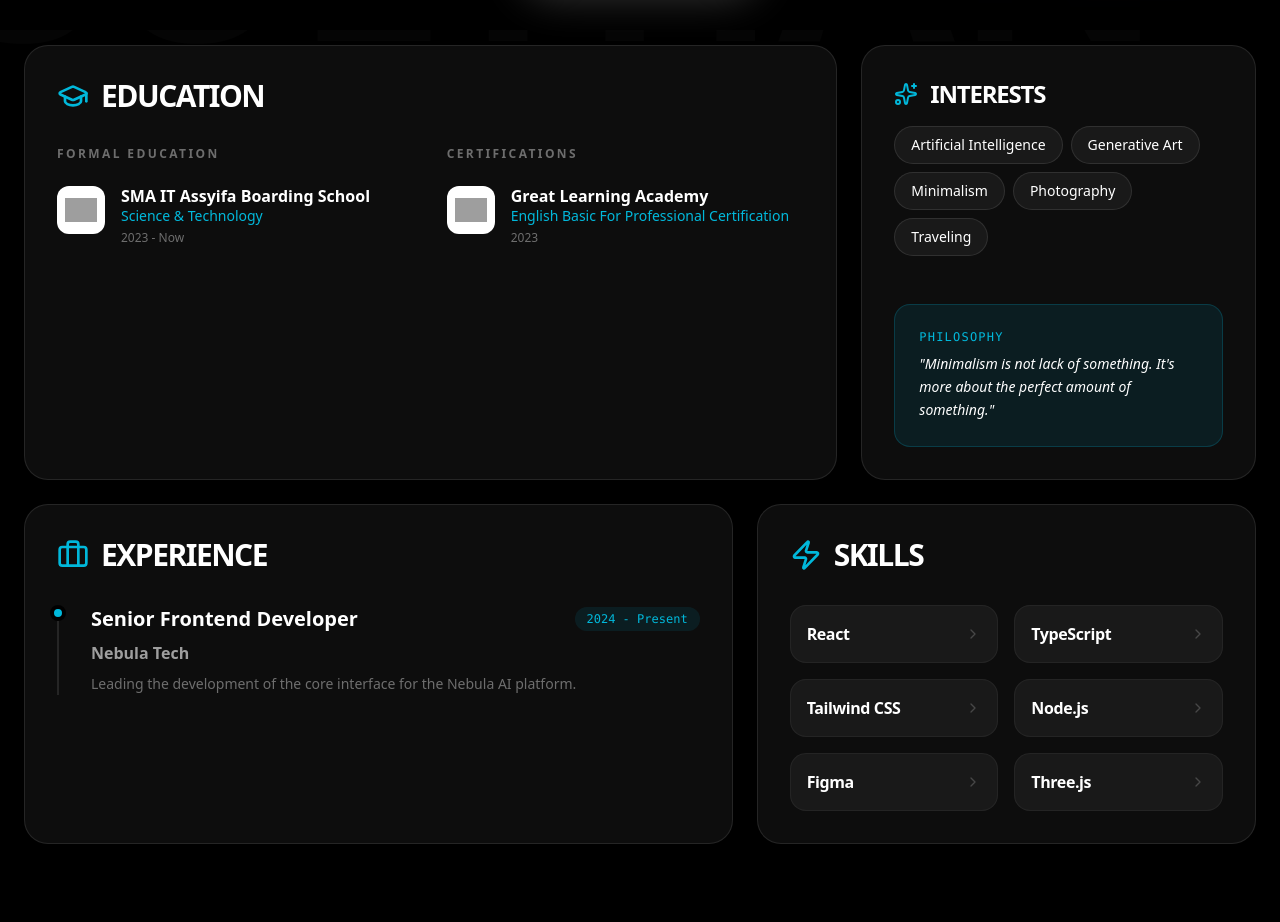
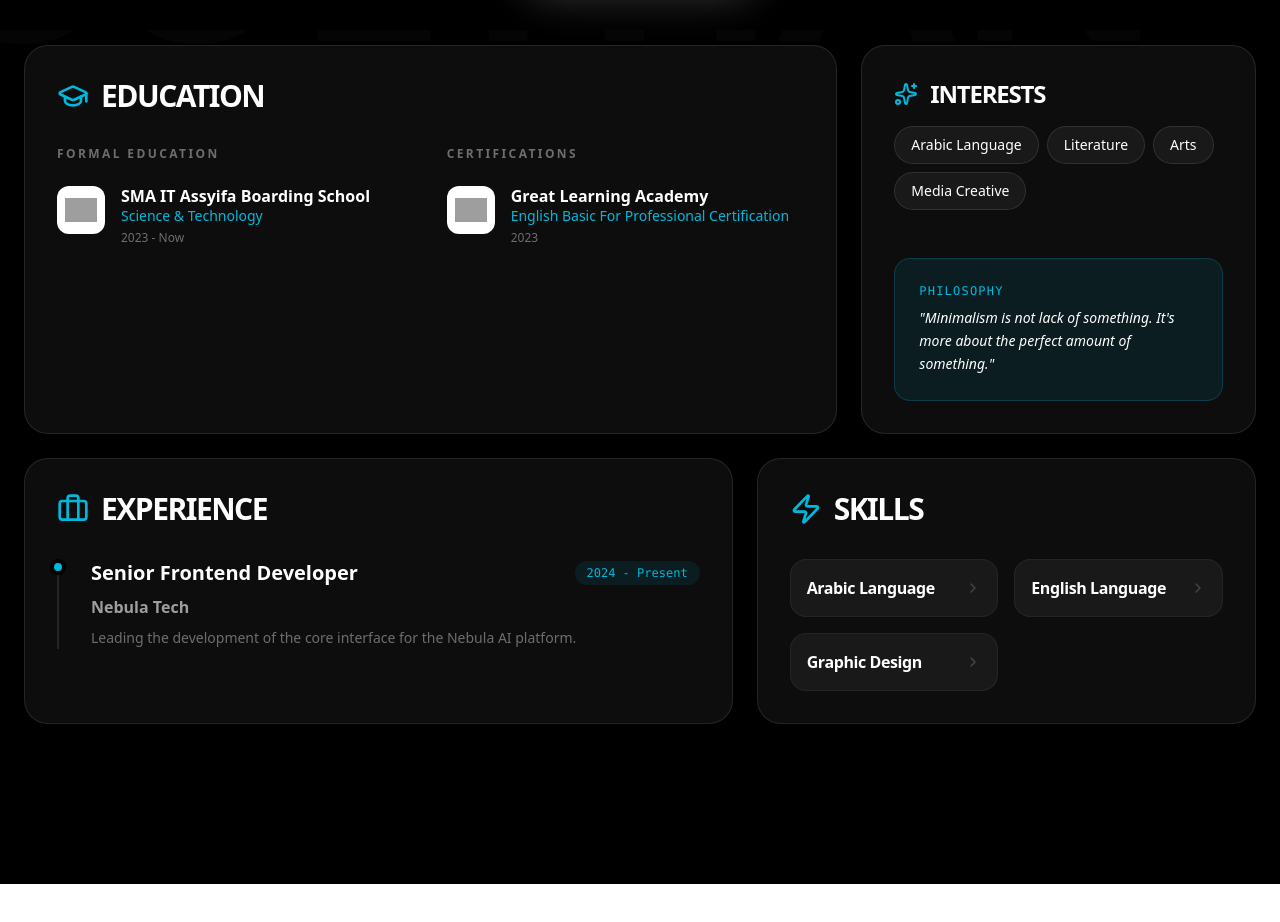
Before and after one commit to SULFAT19/Sulthan-Fathir-Porto, a React (Vite) app: page / in a window 1280 px wide. Shown: the part 770-1692 px from the top of the page. After the commit the page ends 1654 px from the top, so only its background shows below. Built offline with nearby package versions, Linux system fonts and the light colour scheme; grey boxes are pictures that could not be loaded.

Commit message:
Update data.ts

```diff
--- a/src/data.ts
+++ b/src/data.ts
@@ -89,8 +89,8 @@ export const portfolioData: Record<Language, PortfolioData> = {
         }
       ]
     },
-    interests: ["Artificial Intelligence", "Generative Art", "Minimalism", "Photography", "Traveling"],
-    skills: ["React", "TypeScript", "Tailwind CSS", "Node.js", "Figma", "Three.js"],
+    interests: ["Arabic Language", "Literature", "Arts", "Media Creative"],
+    skills: ["Arabic Language", "English Language", "Graphic Design"],
     experience: [
       {
         company: "Nebula Tech",
```
